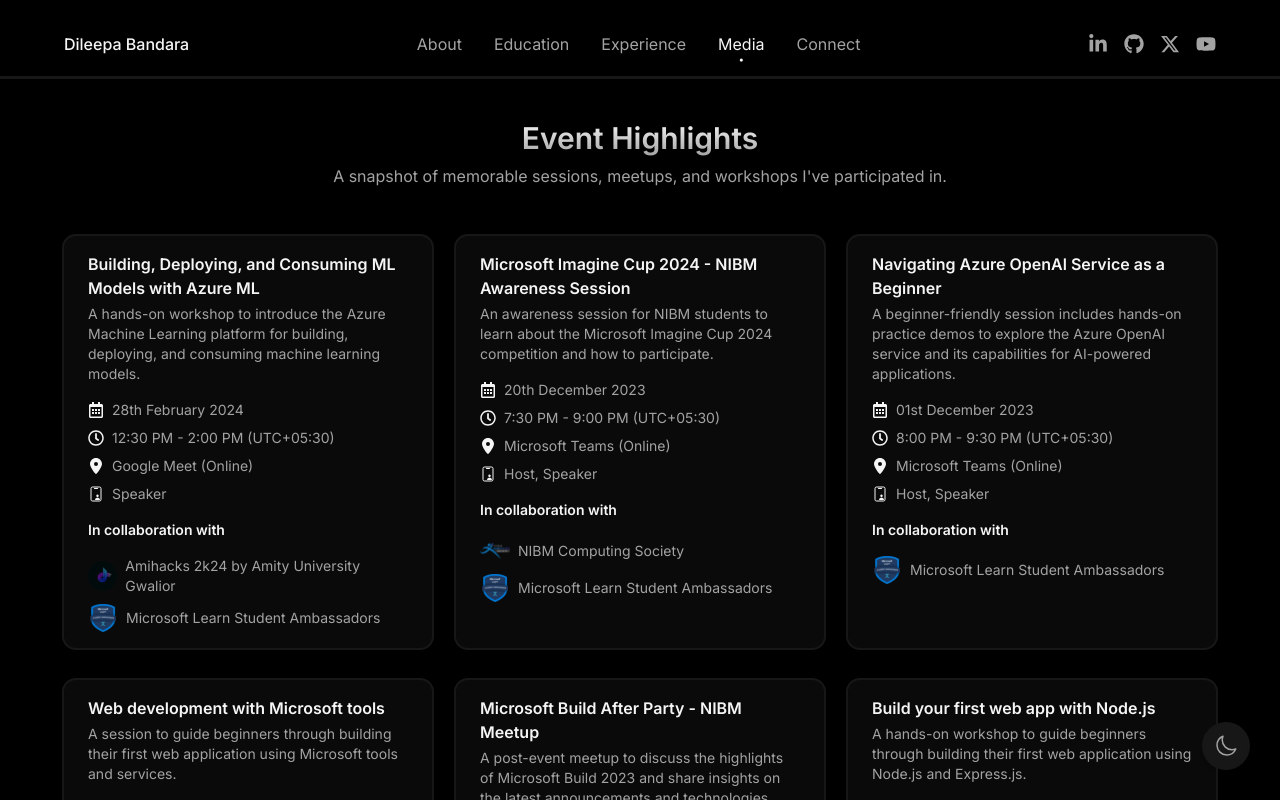
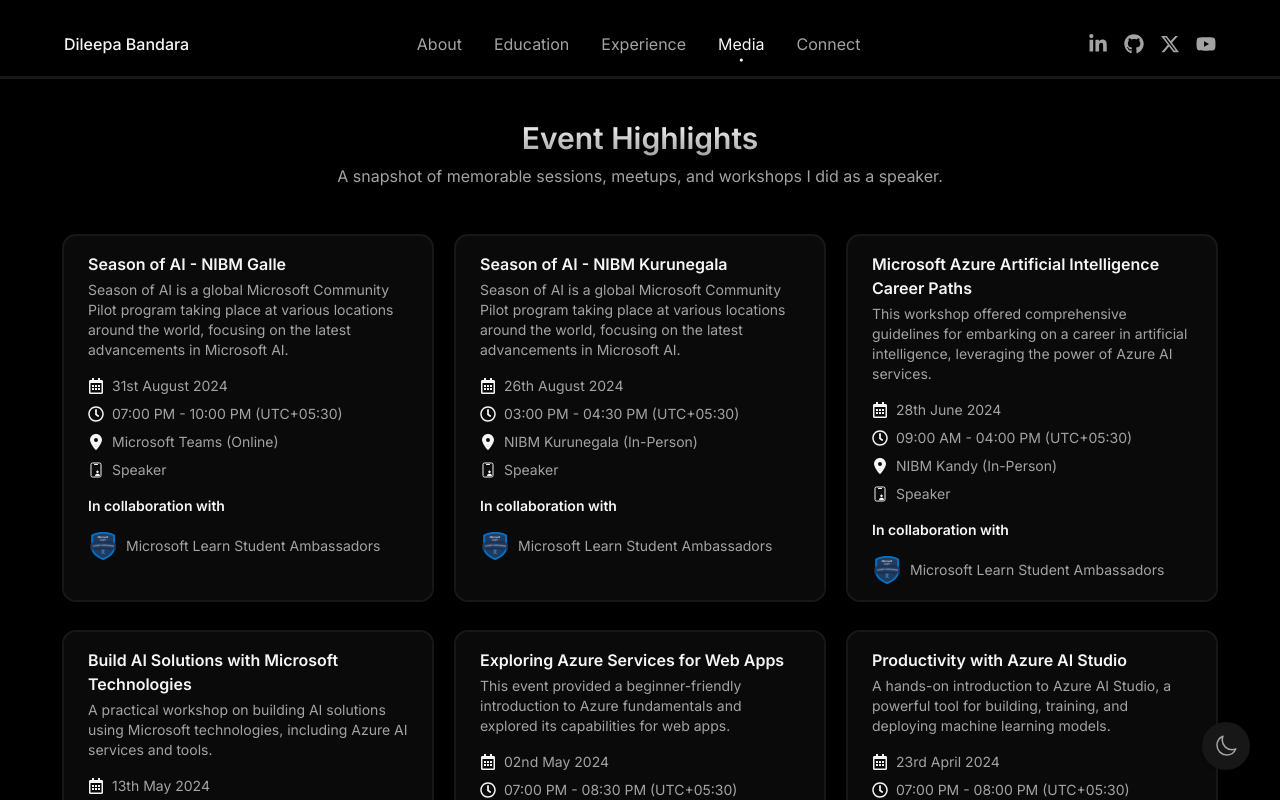
Before and after one commit to dileepadev/dileepa.dev, a Next.js app: page /media in a window 1280 px wide. Shown: the top 800 px of the page. Built offline with nearby package versions, Linux system fonts and the light colour scheme.

Commit message:
feat: Add missing event details

```diff
--- a/src/constants/textData.ts
+++ b/src/constants/textData.ts
@@ -761,7 +761,7 @@
       title: "Volunteer",
       org: "Sri Lanka Developer Forum",
       location: "Sri Lanka",
-      years: "Jan 2024 - Present",
+      years: "Jan 2024 - Jun 2024",
       status: "",
       image: "sldf",
       link: PageLinks.experience.sldf,
@@ -812,11 +812,89 @@
   },
   subtitle: {
     events:
-      "A snapshot of memorable sessions, meetups, and workshops I've participated in.",
+      "A snapshot of memorable sessions, meetups, and workshops I did as a speaker.",
     csc: "A collection of Cloud Skills Challenges I've hosted.",
   },
 
   eventsList: [
+    {
+      title: "Season of AI - NIBM Galle",
+      date: "31st August 2024",
+      time: "07:00 PM - 10:00 PM (UTC+05:30)",
+      venue: "Microsoft Teams (Online)",
+      description:
+        "Season of AI is a global Microsoft Community Pilot program taking place at various locations around the world, focusing on the latest advancements in Microsoft AI.",
+      image: "banner",
+      link: "#",
+      role: ["Speaker"],
+      organizer: ["Microsoft Learn Student Ambassadors"],
+      organizerImage: ["mlsa"],
+    },
+    {
+      title: "Season of AI - NIBM Kurunegala",
+      date: "26th August 2024",
+      time: "03:00 PM - 04:30 PM (UTC+05:30)",
+      venue: "NIBM Kurunegala (In-Person)",
+      description:
+        "Season of AI is a global Microsoft Community Pilot program taking place at various locations around the world, focusing on the latest advancements in Microsoft AI.",
+      image: "banner",
+      link: "#",
+      role: ["Speaker"],
+      organizer: ["Microsoft Learn Student Ambassadors"],
+      organizerImage: ["mlsa"],
+    },
+    {
+      title: "Microsoft Azure Artificial Intelligence Career Paths",
+      date: "28th June 2024",
+      time: "09:00 AM - 04:00 PM (UTC+05:30)",
+      venue: "NIBM Kandy (In-Person)",
+      description:
+        "This workshop offered comprehensive guidelines for embarking on a career in artificial intelligence, leveraging the power of Azure AI services.",
+      image: "banner",
+      link: "#",
+      role: ["Speaker"],
+      organizer: ["Microsoft Learn Student Ambassadors"],
+      organizerImage: ["mlsa"],
+    },
+    {
+      title: "Build AI Solutions with Microsoft Technologies",
+      date: "13th May 2024",
+      time: "09:00 AM - 03:00 PM (UTC+05:30)",
+      venue: "NIBM Kurunegala (In-Person)",
+      description:
+        "A practical workshop on building AI solutions using Microsoft technologies, including Azure AI services and tools.",
+      image: "banner",
+      link: "#",
+      role: ["Speaker"],
+      organizer: ["Microsoft Learn Student Ambassadors"],
+      organizerImage: ["mlsa"],
+    },
+    {
+      title: "Exploring Azure Services for Web Apps",
+      date: "02nd May 2024",
+      time: "07:00 PM - 08:30 PM (UTC+05:30)",
+      venue: "Microsoft Teams (Online)",
+      description:
+        "This event provided a beginner-friendly introduction to Azure fundamentals and explored its capabilities for web apps.",
+      image: "banner",
+      link: "#",
+      role: ["Speaker"],
+      organizer: ["Microsoft Learn Student Ambassadors"],
+      organizerImage: ["mlsa"],
+    },
+    {
+      title: "Productivity with Azure AI Studio",
+      date: "23rd April 2024",
+      time: "07:00 PM - 08:00 PM (UTC+05:30)",
+      venue: "Microsoft Teams (Online)",
+      description:
+        "A hands-on introduction to Azure AI Studio, a powerful tool for building, training, and deploying machine learning models.",
+      image: "banner",
+      link: "#",
+      role: ["Speaker"],
+      organizer: ["Microsoft Learn Student Ambassadors"],
+      organizerImage: ["mlsa"],
+    },
     {
       title: "Building, Deploying, and Consuming ML Models with Azure ML",
       date: "28th February 2024",
@@ -832,6 +910,19 @@
         "Microsoft Learn Student Ambassadors",
       ],
       organizerImage: ["ami", "mlsa"],
+    },
+    {
+      title: "Sri Lanka Developer Forum - January Meetup",
+      date: "18th January 2024",
+      time: "06:30 PM - 07:00 PM (UTC+05:30)",
+      venue: "Microsoft Sri Lanka (In-Person)",
+      description:
+        "A monthly meetup of the Sri Lanka Developer Forum community to discuss the latest trends in Microsoft technologies and software development.",
+      image: "banner",
+      link: "#",
+      role: ["Speaker"],
+      organizer: ["Sri Lanka Developer Forum"],
+      organizerImage: ["sldf"],
     },
     {
       title: "Microsoft Imagine Cup 2024 - NIBM Awareness Session",
```
Also changed, not shown: public/svg/org/sldf.svg (added).
